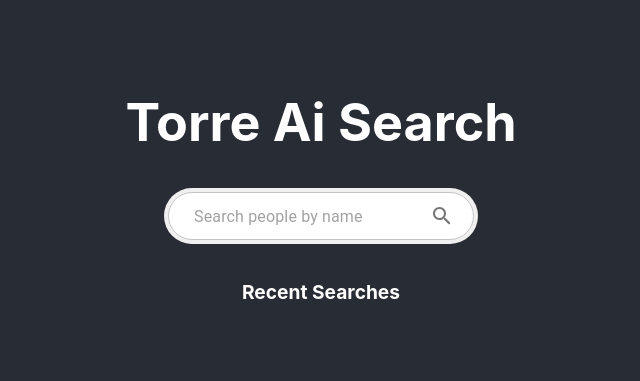
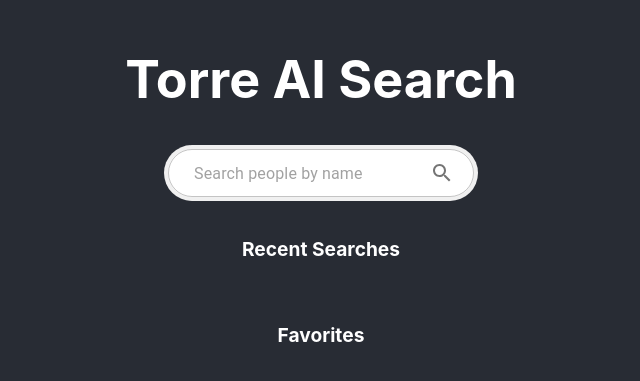
Before and after one commit to MrWarlock2910/torre-ai, a React (Create React App) app: page / in a window 1280 px wide. Shown: the part 207-588 px from the top of the page, without its empty margins (319-959 px from the left). Built offline with nearby package versions, Linux system fonts and the light colour scheme.

Commit message:
Favourites Feature

```diff
--- a/src/App.css
+++ b/src/App.css
@@ -77,3 +77,22 @@
   font-size: 1rem;
   margin-bottom: 5px;
 }
+.favorites {
+  margin-top: 20px;
+  text-align: left;
+}
+
+.favorites h2 {
+  font-size: 1.2rem;
+  margin-bottom: 10px;
+}
+
+.favorites ul {
+  list-style: none;
+  padding: 0;
+}
+
+.favorites li {
+  font-size: 1rem;
+  margin-bottom: 5px;
+}
--- a/src/App.js
+++ b/src/App.js
@@ -5,10 +5,10 @@
 function App() {
   const [searchResults, setSearchResults] = useState([]);
   const [recentSearches, setRecentSearches] = useState([]);
+  const [favorites, setFavorites] = useState([]);
 
   const handleSearch = (data, query) => {
     setSearchResults(data.results || []);
-
 
     setRecentSearches((prevSearches) => {
       const newSearches = [query, ...prevSearches].slice(0, 10);
@@ -16,15 +16,20 @@
     });
   };
 
+  const addToFavorites = (user) => {
+    setFavorites((prevFavorites) => [...prevFavorites, user]);
+  };
+
   return (
     <div className="App">
       <header className="App-header">
-        <h1>Torre Ai Search</h1>
-        <SearchBar onSearch={handleSearch} />
+        <h1>Torre AI Search</h1>
+        <SearchBar onSearch={handleSearch} onAddToFavorites={addToFavorites} />
         <div className="search-results">
           {searchResults.map((user) => (
             <div key={user.username}>
               <p><a href={`https://torre.ai/${user.username}`}>{user.name}</a></p>
+              <button onClick={() => addToFavorites(user)}>Add to Favorites</button>
             </div>
           ))}
         </div>
@@ -36,6 +41,14 @@
             ))}
           </ul>
         </div>
+        <div className="favorites">
+          <h2>Favorites</h2>
+          <ul>
+            {favorites.map((user) => (
+              <li key={user.username}><a href={`https://torre.ai/${user.username}`}>{user.name}</a></li>
+            ))}
+          </ul>
+        </div>
       </header>
     </div>
   );
--- a/src/components/SearchBar.js
+++ b/src/components/SearchBar.js
@@ -3,7 +3,7 @@
 import { Search as SearchIcon } from '@mui/icons-material';
 import axios from 'axios';
 
-const SearchBar = ({ onSearch }) => {
+const SearchBar = ({ onSearch, onAddToFavorites }) => {
   const [query, setQuery] = useState('');
 
   const handleSearch = async () => {
```
